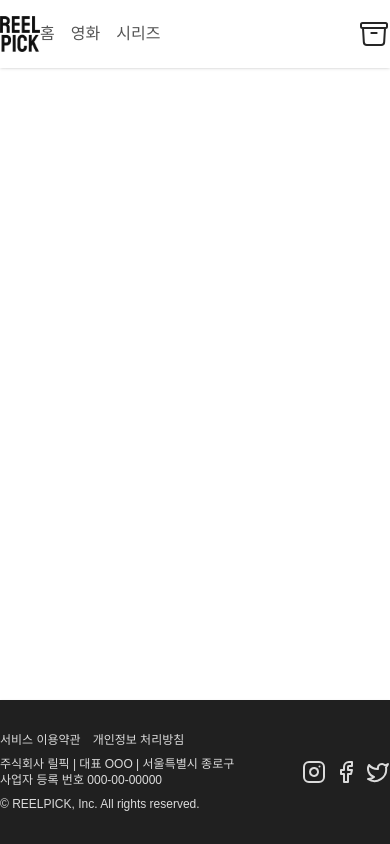
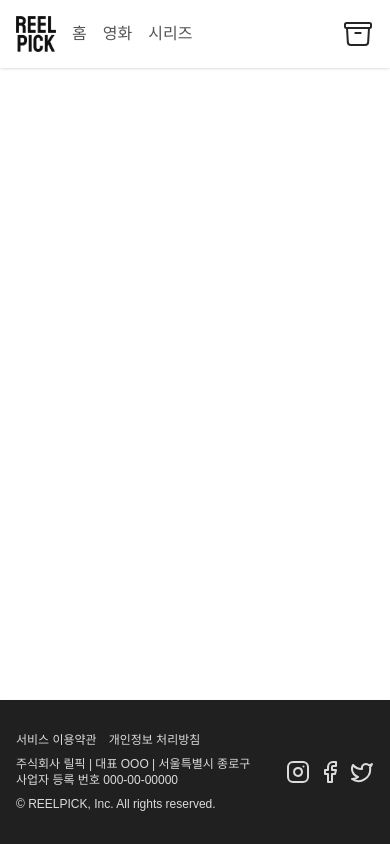
Before and after one commit to ddangmul/movie-recommendation-app, a Next.js app: page / in a window 390 px wide. Built offline with nearby package versions, Linux system fonts and the light colour scheme.

Commit message:
레이아웃 수정(sm)

```diff
--- a/src/components/footer.tsx
+++ b/src/components/footer.tsx
@@ -6,7 +6,7 @@ import { Twitter, Facebook, Instagram } from "lucide-react";
 const Footer: React.FC = () => {
   return (
     <footer className="w-full bg-[#202020] text-[#dbdbdb] shadow py-8 fixed bottom-0 left-0 z-50">
-      <div className="w-full flex items-center justify-between md:px-6 lg:px-60 text-xs">
+      <div className="w-full flex items-center justify-between px-4 md:px-6 lg:px-60 text-xs">
         <div className="flex flex-col gap-2">
           <p className="space-x-3">
             <Link href="/" aria-label="서비스 이용약관">
--- a/src/components/main-header.tsx
+++ b/src/components/main-header.tsx
@@ -6,15 +6,21 @@ import { ArchiveBoxIcon } from "@heroicons/react/24/outline";
 const MainHeader: React.FC = () => {
   return (
     <header className="w-full bg-transparent shadow py-4 fixed top-0 left-0 z-50">
-      <div className="w-full flex items-center justify-between md:px-6 lg:px-60">
-        <div className="flex flex-start md:gap-6 lg:gap-8 items-center">
+      <div className="w-full flex items-center justify-between px-4 md:px-6 lg:px-60">
+        <div className="flex flex-start gap-4 md:gap-6 lg:gap-8 items-center">
           <Link href="/" className="logo" aria-label="로고">
             <Image src={Logo} alt="로고 이미지" width={40} height={20} />
           </Link>
           <div className="flex gap-4 md:text-lg text-[#555555]">
-            <Link href="/" aria-label="home">홈</Link>
-            <Link href="/movie" aria-label="영화">영화</Link>
-            <Link href="/series" aria-label="시리즈">시리즈</Link>
+            <Link href="/" aria-label="home">
+              홈
+            </Link>
+            <Link href="/movie" aria-label="영화">
+              영화
+            </Link>
+            <Link href="/series" aria-label="시리즈">
+              시리즈
+            </Link>
           </div>
         </div>
         <Link href="/user" aria-label="보관함">
```
